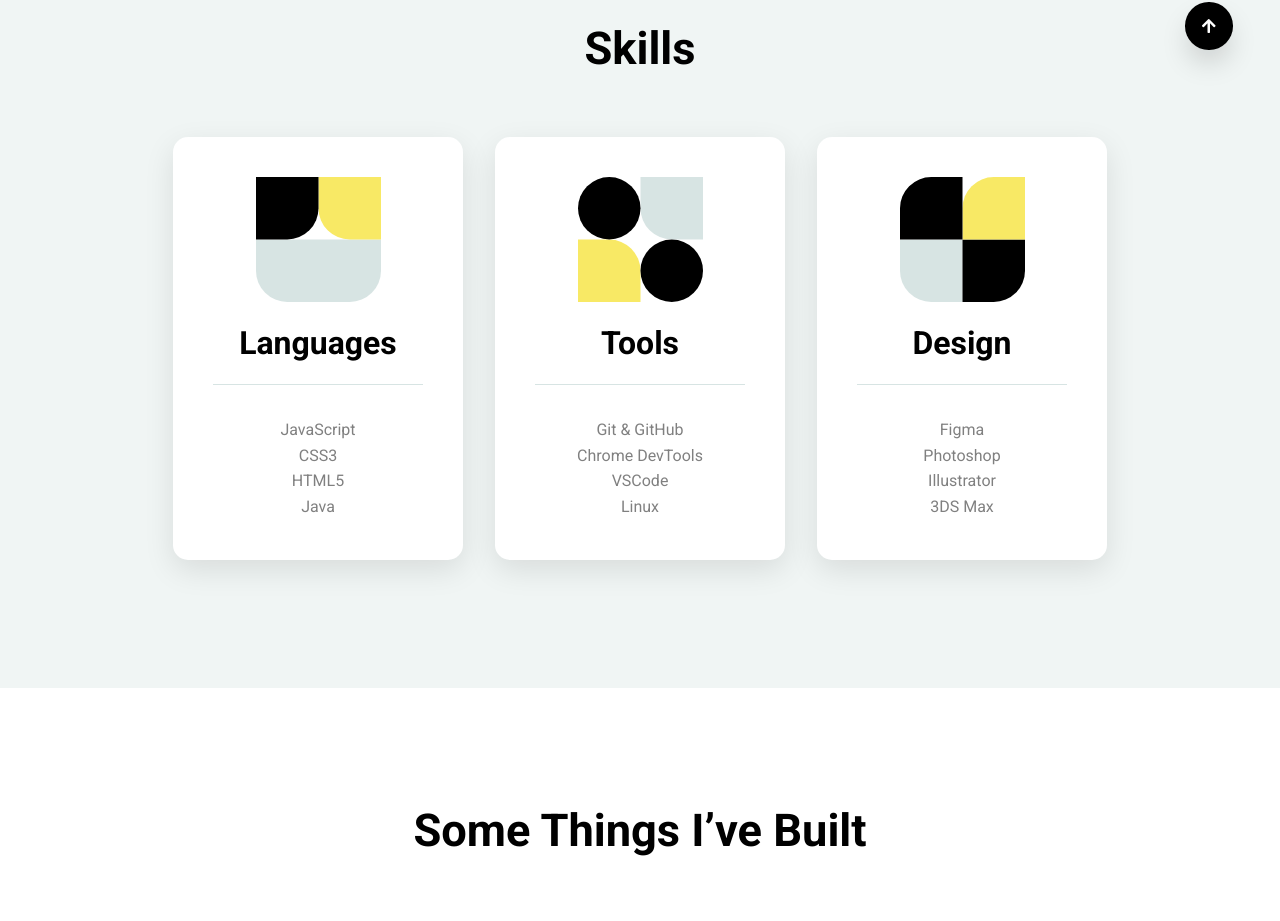
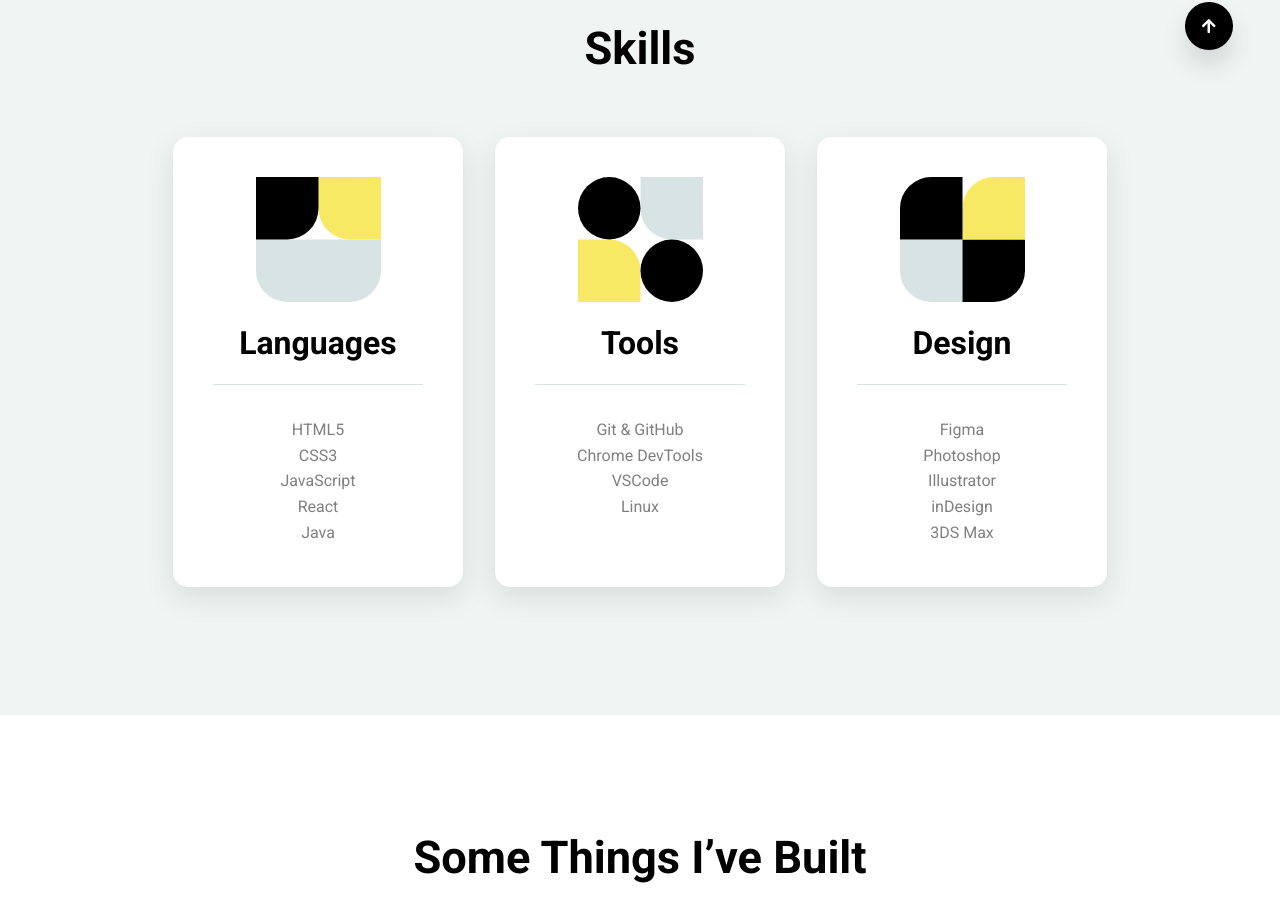
Before and after one commit to robertruse/portfolio-website-v2, a plain HTML site: page index.html in a window 1280 px wide. Shown: the part 894-1815 px from the top of the page. Drawn offline with Linux system fonts and the light colour scheme.

Commit message:
Modify skills section

```diff
--- a/index.html
+++ b/index.html
@@ -95,9 +95,10 @@
             <div class="container-text">
               <h3>Languages</h3>
               <ul>
+                <li>HTML5</li>
+                <li>CSS3</li>
                 <li>JavaScript</li>
-                <li>CSS3</li>
-                <li>HTML5</li>
+                <li>React</li>
                 <li>Java</li>
               </ul>
             </div>
@@ -124,6 +125,7 @@
                 <li>Figma</li>
                 <li>Photoshop</li>
                 <li>Illustrator</li>
+                <li>inDesign</li>
                 <li>3DS Max</li>
               </ul>
             </div>
--- a/styles/style.css
+++ b/styles/style.css
@@ -263,8 +263,10 @@
 }
 
 .skills .card {
+  min-height: 450px;
   display: flex;
   flex-direction: column;
+  justify-content: flex-start;
   text-align: center;
 }
 
@@ -650,6 +652,7 @@
   }
 
   .skills .card {
+    min-height: auto;
     flex-direction: row;
     justify-content: flex-start;
     align-items: center;
```
